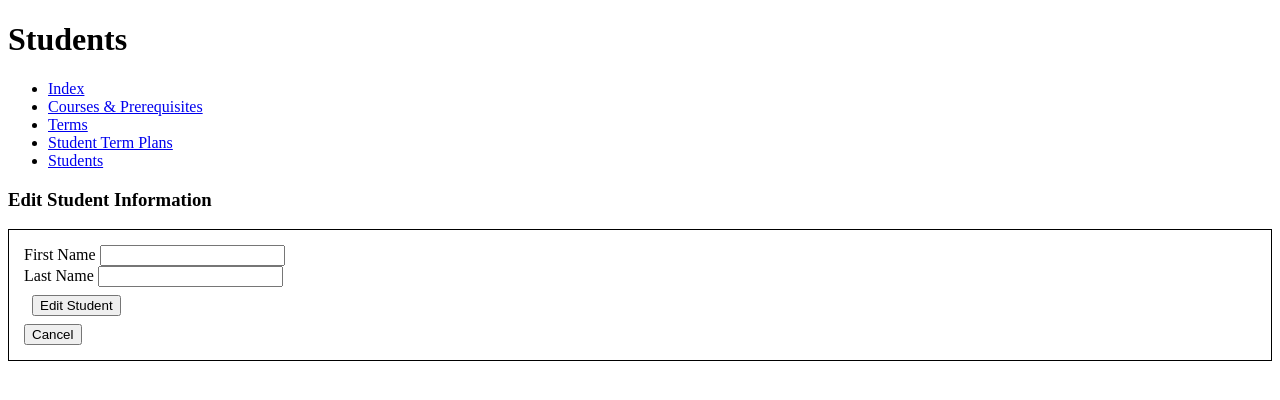
After one commit to curleyr/CS340-OSUCourseTracker, a Flask app: template templates/edit_student.j2 in a window 1280 px wide. The commit adds this page. Shown: the top 400 px of the page. Run offline with Flask 3, Linux system fonts and the light colour scheme; the template is opened without the code that fills it, so the values that code supplies are empty; some libraries are stand-ins or nearby versions.

Commit message:
Added update feature

```diff
--- a/app.py
+++ b/app.py
@@ -777,7 +777,7 @@ def addStudent():
   except Exception as error:
     return jsonify(message = f"Exception: The following error has occurred: {str(error)}"), 500
 
-@app.route("/delete-student/", methods=["DELETE"])
+@app.route("/delete-student", methods=["DELETE"])
 def removeStudent():
   global mysql_connection
   try:
@@ -813,8 +813,68 @@ def removeStudent():
   except Exception as error:
     return jsonify(message = f"The following error has occurred: {str(error)}"), 500
 
-def updateStudent():
-  pass
+@app.route("/edit-student/<id>", methods=["POST", "GET"])
+def updateStudent(id):
+  global mysql_connection
+  if request.method == "GET":
+    try:
+      # Close db connection then reopen to avoid caching of data
+      mysql_connection.close()
+      mysql_connection = connectToDB()
+
+      query = "SELECT * FROM Students WHERE studentId = %s" % (id)
+      cur = mysql_connection.cursor()
+      cur.execute(query)
+      student = cur.fetchall()
+
+      student = [
+        {
+          "id": row[0],
+          "firstName": row[1],
+          "lastName": row[2],
+        }
+        for row in student
+      ]
+
+    except MySQLdb.DatabaseError as error:
+      return jsonify(message = f"The following error has occurred: {str(error)}"), 500
+
+    except Exception as error:
+      return jsonify(message = f"The following error has occurred: {str(error)}"), 500
+
+    finally:
+      cur.close()
+
+    return render_template("edit_student.j2", student=student)
+
+
+  # If user submits form
+  if request.method == "POST":
+    if request.form.get("edit_student"):
+      student_id = request.form["studentID"]
+      first_name = request.form["first_name"]
+      last_name = request.form["last_name"]
+
+      try:
+        # Close db connection then reopen to avoid caching of data
+        mysql_connection.close()
+        mysql_connection = connectToDB()
+
+        query = "UPDATE Students SET firstName = %s, lastName = %s WHERE studentID = %s"
+        cur = mysql_connection.cursor()
+        cur.execute(query, (first_name, last_name, student_id))
+        mysql_connection.commit()
+
+      except MySQLdb.DatabaseError as error:
+        return jsonify(message = f"The following error has occurred: {str(error)}"), 500
+
+      except Exception as error:
+        return jsonify(message = f"The following error has occurred: {str(error)}"), 500
+
+      finally:
+        cur.close()
+
+      return redirect("/students")
 
 # Listener
 if __name__ == "__main__":
--- /dev/null
+++ b/templates/edit_student.j2
@@ -0,0 +1,68 @@
+<!DOCTYPE html>
+<html lang="en">
+
+<head>
+    <meta charset="UTF-8">
+    <meta name="viewport" content="width=device-width, initial-scale=1.0">
+    <title>Students</title>
+
+    {# Favicon #}
+    <link rel="icon" type="image/x-icon" href="{{ url_for('static', filename='icons/favicon.ico') }}" />
+    <link rel="apple-touch-icon" href="{{ url_for('static', filename='icons/apple-touch-icon.png') }}">
+    <link rel="icon" type="image/png" sizes="32x32"
+        href="{{ url_for('static', filename='icons/favicon-32x32.png') }}" />
+    <link rel="icon" type="image/png" sizes="16x16"
+        href="{{ url_for('static', filename='icons/favicon-16x16.png') }}" />
+    <link rel="manifest" href="{{ url_for('static', filename='icons/site.webmanifest') }}" />
+
+</head>
+
+
+<body>
+
+    <header>
+        <h1>Students</h1>
+    </header>
+
+    {# Navigation Bar #}
+    <nav>
+        <ul>
+            <li><a href="/index">Index</a></li>
+            <li><a href="/courses">Courses & Prerequisites</a></li>
+            <li><a href="/terms">Terms</a></li>
+            <li><a href="/student-term-plans">Student Term Plans</a></li>
+            <li><a href="/students">Students</a></li>
+        </ul>
+    </nav>
+
+    <main>
+
+        {# Update/Edit Student Section #}
+        <section id="edit_student_section">
+            <h3>Edit Student Information</h3>
+            <form id="edit_student_form" action="/edit-student/{{ student[0]['id'] }}" method="post"
+                style="border: 1px solid black; padding: 15px;">
+                {# Hidden form input for id for easy POST access #}
+                <input type="hidden" value="{{student[0]['id']}}" id="studentID" name="studentID">
+
+                {# Student First Name #}
+                <label for="first_name">First Name</label>
+                <input type="text" name="first_name" id="first_name" aria-label="Student First Name" required
+                    value="{{student[0]['firstName']}}">
+                <br>
+                {# Student Last Name #}
+                <label for="last_name">Last Name</label>
+                <input type="text" name="last_name" id="last_name" aria-label="Student Last Name" required
+                    value="{{student[0]['lastName']}}"> <br>
+
+                {# Submit and Cancel Buttons #}
+                <input type="submit" value="Edit Student" name="edit_student" style="margin:0.5rem;"><br>
+                <a href="/students"><button id="cancel_edit_student_button" type="button">Cancel</button></a>
+            </form>
+
+
+    </main>
+
+</body>
+
+</html>
```
Also changed, not shown: templates/students.j2 (+2 -19 lines).
